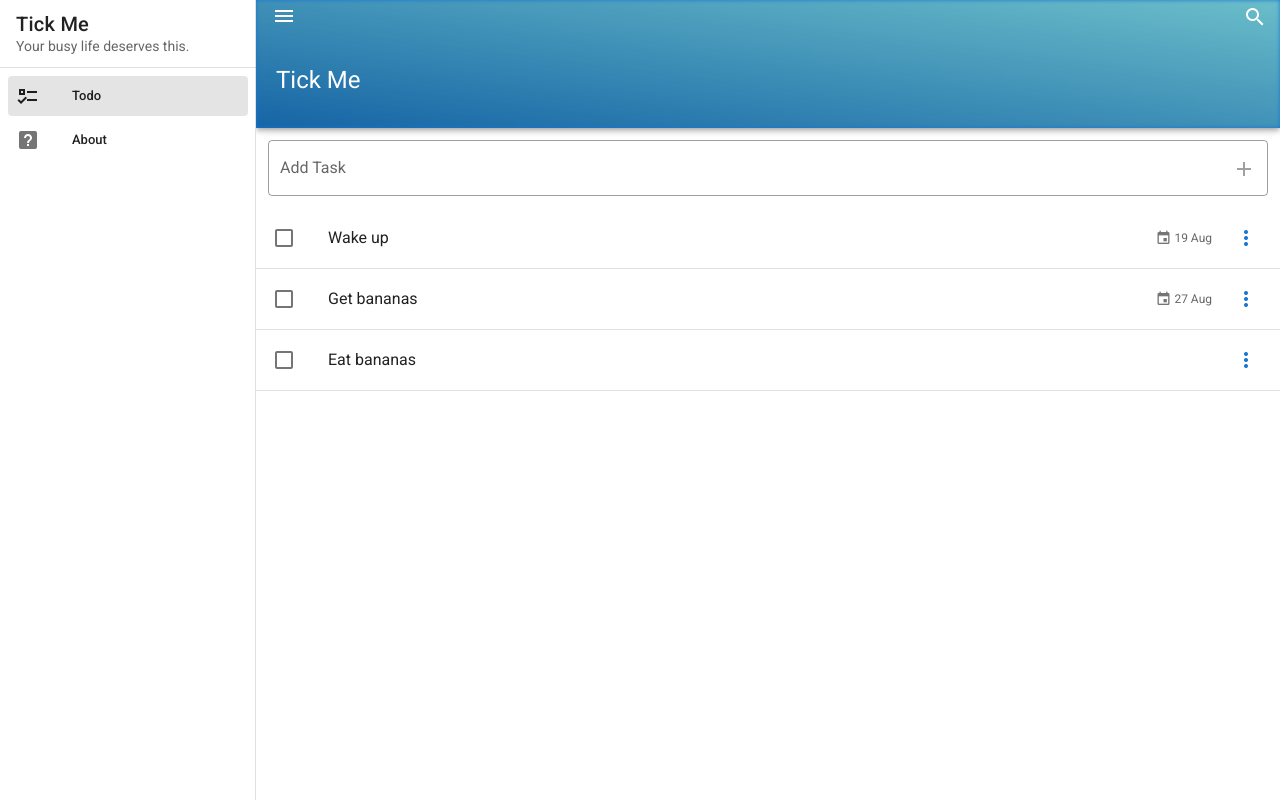
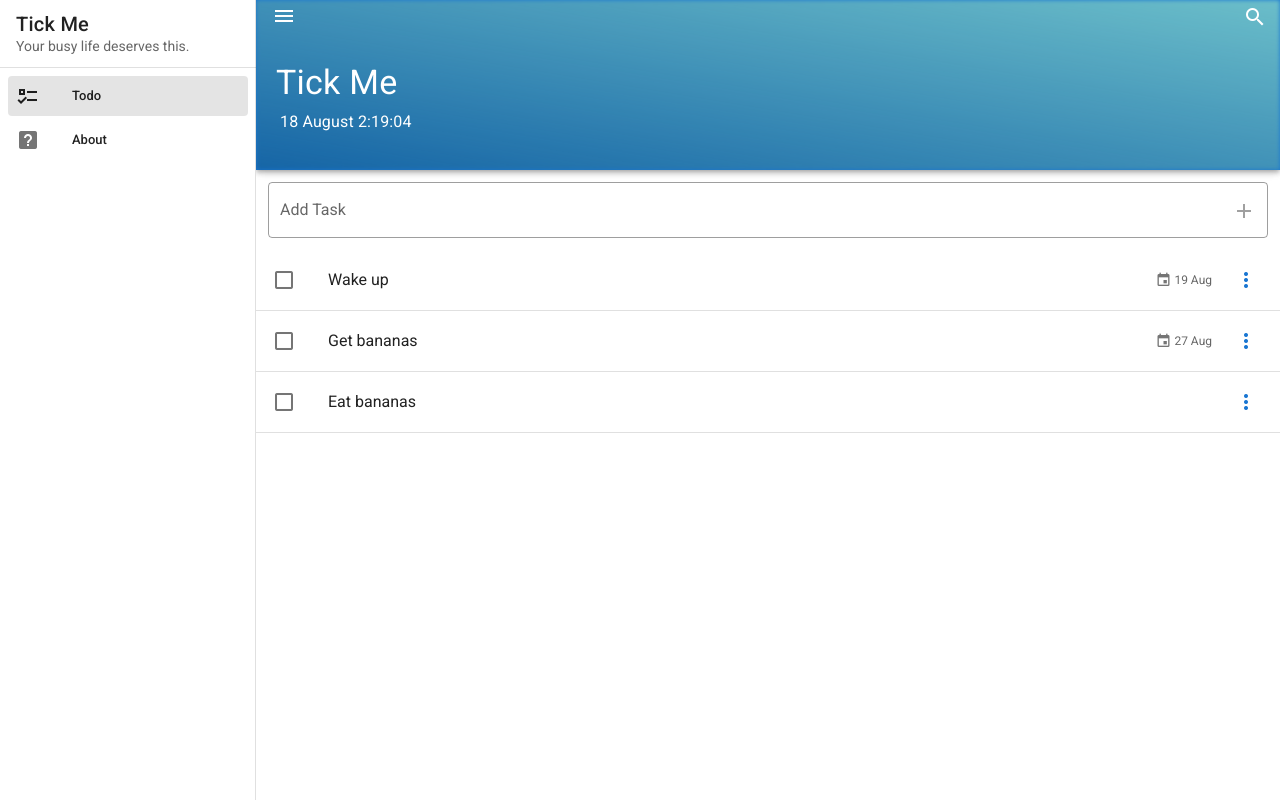
Before and after one commit to glenncai/TickMe, a Vue app: page / in a window 1280 px wide. Built offline with nearby package versions, Linux system fonts and the light colour scheme.

Commit message:
feat: live date & time

```diff
--- a/src/App.vue
+++ b/src/App.vue
@@ -44,6 +44,7 @@
       dark
       src="@/assets/background.jpg"
       prominent
+      height="170"
     >
       <template v-slot:img="{ props }">
         <v-img
@@ -59,7 +60,10 @@
           <Search />
         </v-row>
         <v-row>
-          <v-toolbar-title class="ml-4">Tick Me</v-toolbar-title>
+          <v-toolbar-title class="ml-4 text-h4">Tick Me</v-toolbar-title>
+        </v-row>
+        <v-row>
+          <LiveDateTime />
         </v-row>
       </v-container>
 
@@ -75,11 +79,13 @@
 <script>
 import Snackbar from '@/components/Global/Snackbar'
 import Search from '@/components/Tools/Search'
+import LiveDateTime from '@/components/Tools/LiveDateTime'
 
 export default {
   components: {
     Snackbar,
-    Search
+    Search,
+    LiveDateTime
   },
   data: () => ({
     drawer: null,
--- /dev/null
+++ b/src/components/Tools/LiveDateTime.vue
@@ -0,0 +1,28 @@
+<template>
+  <div class="ml-5 text-subtitle-1">
+    {{ date }}
+  </div>
+</template>
+
+<script>
+import { format } from 'date-fns'
+
+export default {
+  name: 'LiveDateTime',
+  data() {
+    return {
+      date: ''
+    }
+  },
+  methods: {
+    getDate() {
+      this.date = format(new Date(), 'd MMMM H:mm:ss')
+      // trick this method every second
+      setTimeout(this.getDate, 1000)
+    }
+  },
+  mounted() {
+    this.getDate()
+  }
+}
+</script>
--- a/src/components/Tools/Search.vue
+++ b/src/components/Tools/Search.vue
@@ -16,6 +16,7 @@
 
 <script>
 export default {
+  name: 'Search',
   data() {
     return {
       searchClosed: true
```
